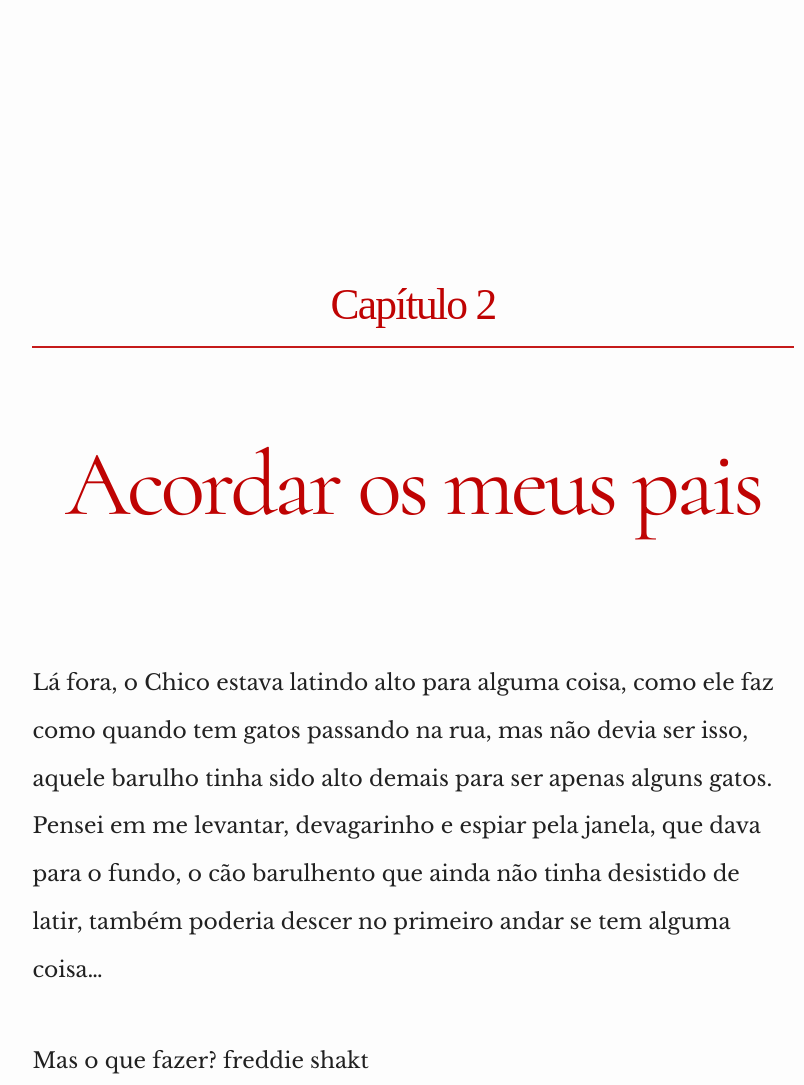
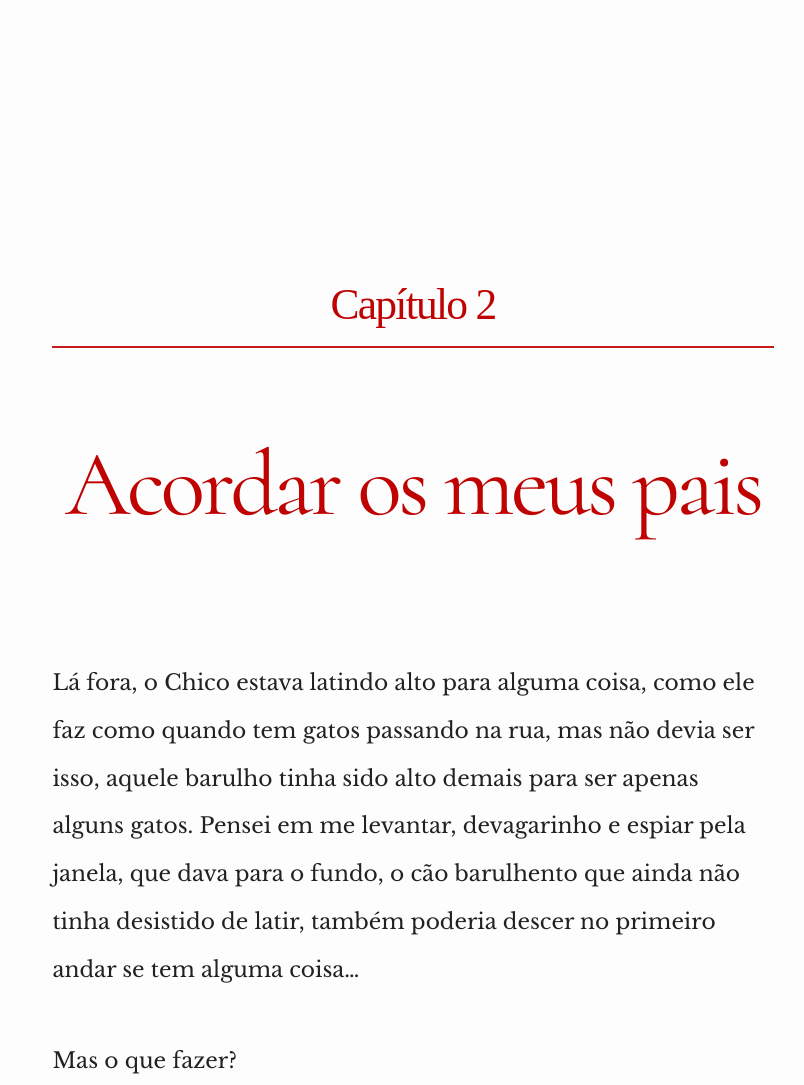
Before and after one commit to MRRaduan/book-interactive-fiction, a Jekyll site: the page built from _posts/2018-06-15-chapter-2.md, in a window 1280 px wide. Shown: the whole page, without its empty margins (227-1031 px from the left). Built offline with Jekyll 4.4.1, drawn with Linux system fonts in a browser that asks for light colours; some web fonts are replaced.

Commit message:
Add new chapter

```diff
--- a/_layouts/chapter.html
+++ b/_layouts/chapter.html
@@ -5,7 +5,5 @@
 <section class="intro">
   <div class="container">
     {{content}}
-
-
   </div>
 </section>
--- a/_layouts/home.html
+++ b/_layouts/home.html
@@ -15,7 +15,5 @@
 <section class="intro">
   <div class="container">
     {{content}}
-
-
   </div>
 </section>
--- a/_posts/2018-06-15-chapter-2.md
+++ b/_posts/2018-06-15-chapter-2.md
@@ -14,4 +14,4 @@
 
 Lá fora, o Chico estava latindo alto para alguma coisa, como ele faz como quando tem gatos passando na rua, mas não devia ser isso, aquele barulho tinha sido alto demais para ser apenas alguns gatos. Pensei em me levantar, devagarinho e espiar pela janela, que dava para o fundo, o cão barulhento que ainda não tinha desistido de latir, também poderia descer no primeiro andar se tem alguma coisa…
 
-Mas o que fazer? freddie shakt
+Mas o que fazer?
--- a/_sass/minima/_home.scss
+++ b/_sass/minima/_home.scss
@@ -7,7 +7,7 @@
   height: 100vh;
  //   background-color: $primaryColor;
  background: url('bg-home.png') no-repeat center center;
- background-attachment: fixed;
+ // background-attachment: fixed;
  background-size: cover;
   display: flex;
   flex-direction: column;
@@ -39,6 +39,7 @@
   width: 100%;
   max-width: 35em;
   margin: 0 auto;
+  padding: 0 20px;
 }
 
 
```
